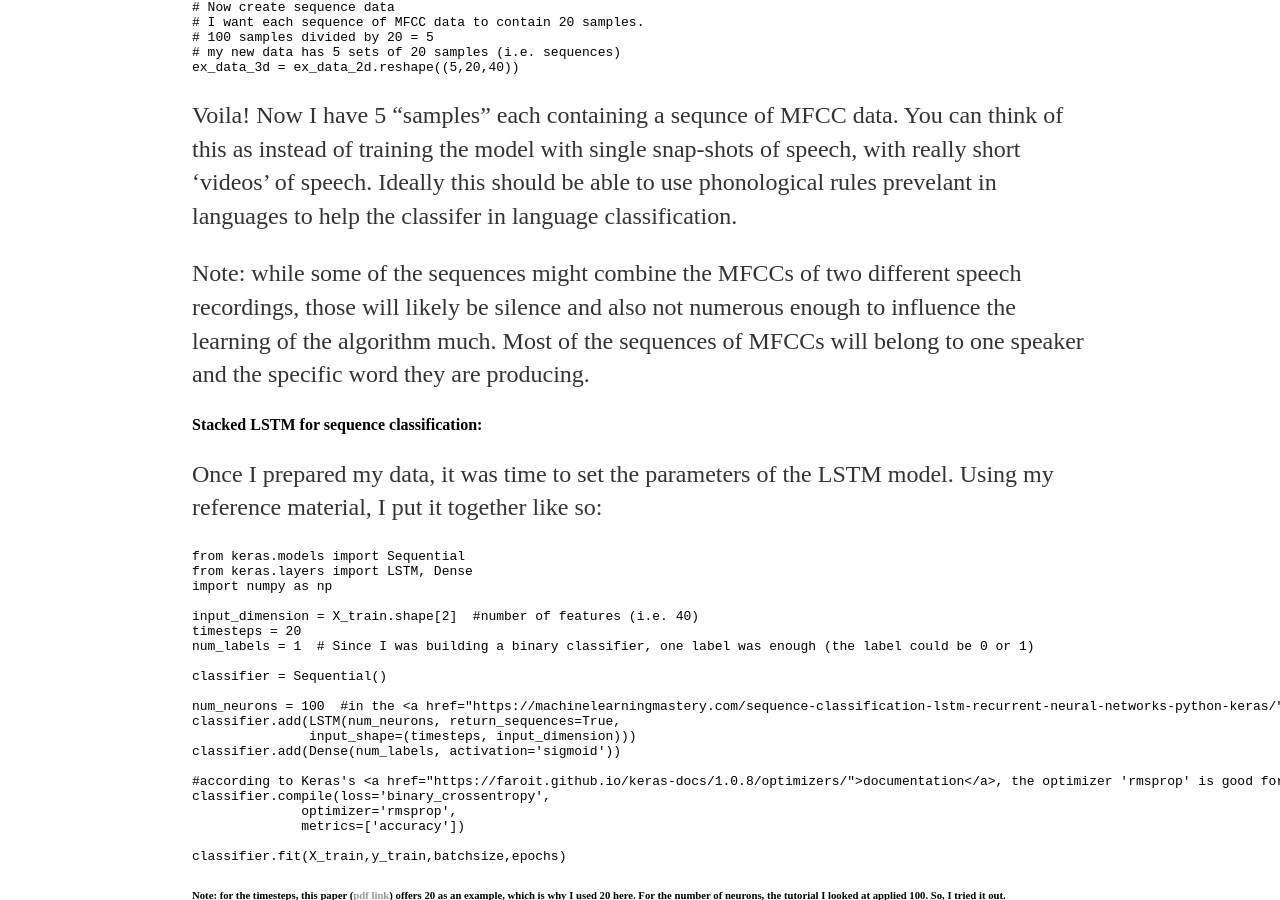
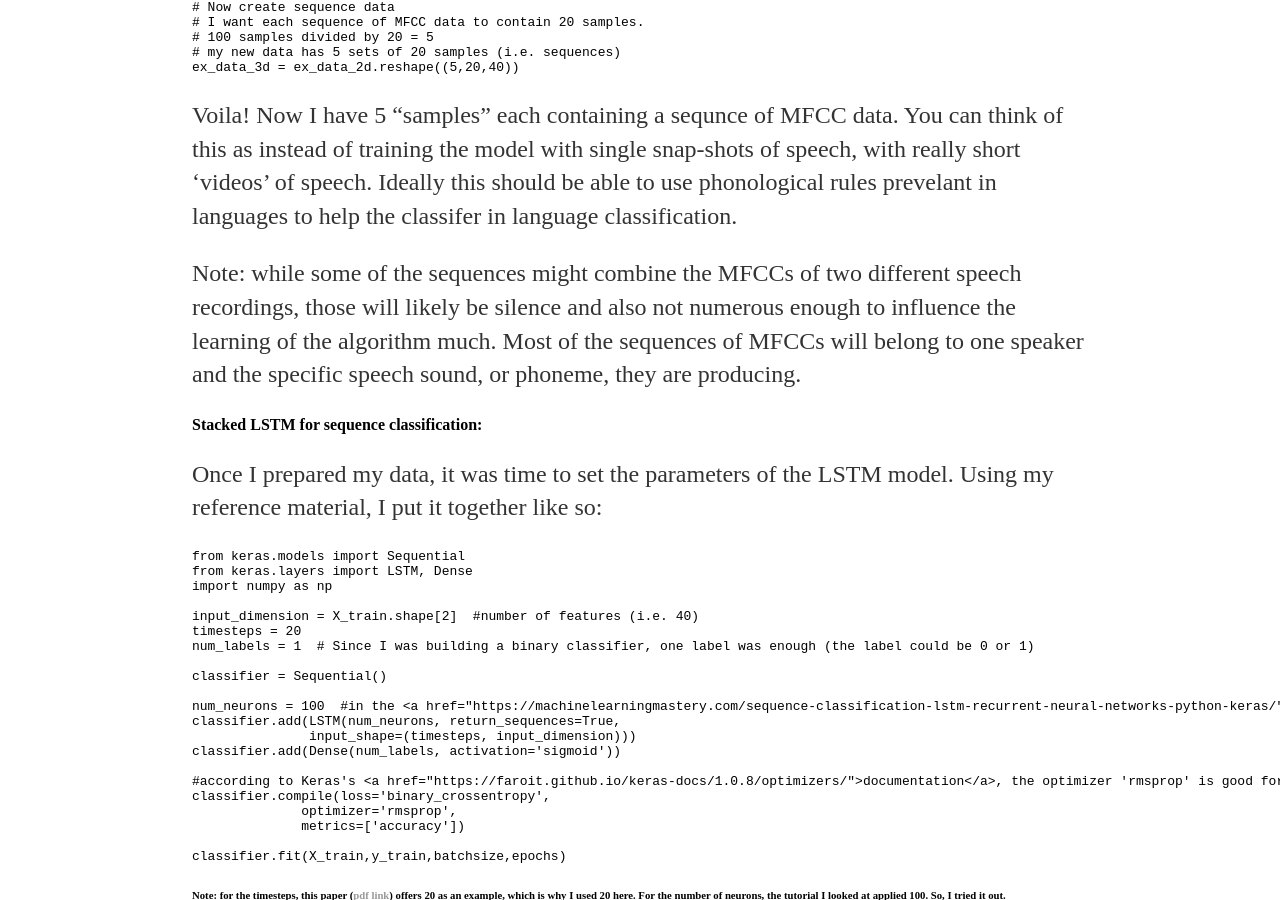
Before and after one commit to a-n-rose/a-n-rose.github.io, a Jekyll site: the page built from _posts/2018-09-07-language-classifier-LSTM.md, in a window 1280 px wide and 900 px high, scrolled down 1446 px. Built offline with Jekyll 4.4.1, drawn with Linux system fonts in a browser that asks for light colours.

Commit message:
added linguistic term

```diff
--- a/_posts/2018-09-07-language-classifier-LSTM.md
+++ b/_posts/2018-09-07-language-classifier-LSTM.md
@@ -41,7 +41,7 @@ ex_data_3d = ex_data_2d.reshape((5,20,40))
 
 Voila! Now I have 5 "samples" each containing a sequnce of MFCC data. You can think of this as instead of training the model with single snap-shots of speech, with really short 'videos' of speech. Ideally this should be able to use phonological rules prevelant in languages to help the classifer in language classification.
 
-Note: while some of the sequences might combine the MFCCs of two different speech recordings, those will likely be silence and also not numerous enough to influence the learning of the algorithm much. Most of the sequences of MFCCs will belong to one speaker and the specific word they are producing.
+Note: while some of the sequences might combine the MFCCs of two different speech recordings, those will likely be silence and also not numerous enough to influence the learning of the algorithm much. Most of the sequences of MFCCs will belong to one speaker and the specific speech sound, or phoneme, they are producing.
 
 #### Stacked LSTM for sequence classification:
 
```
